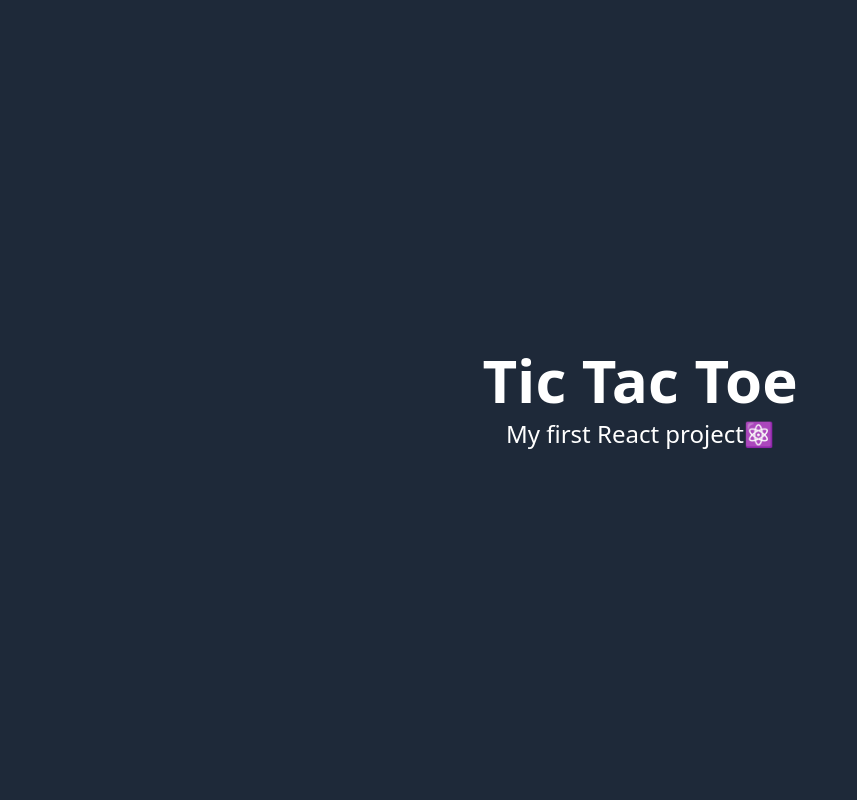
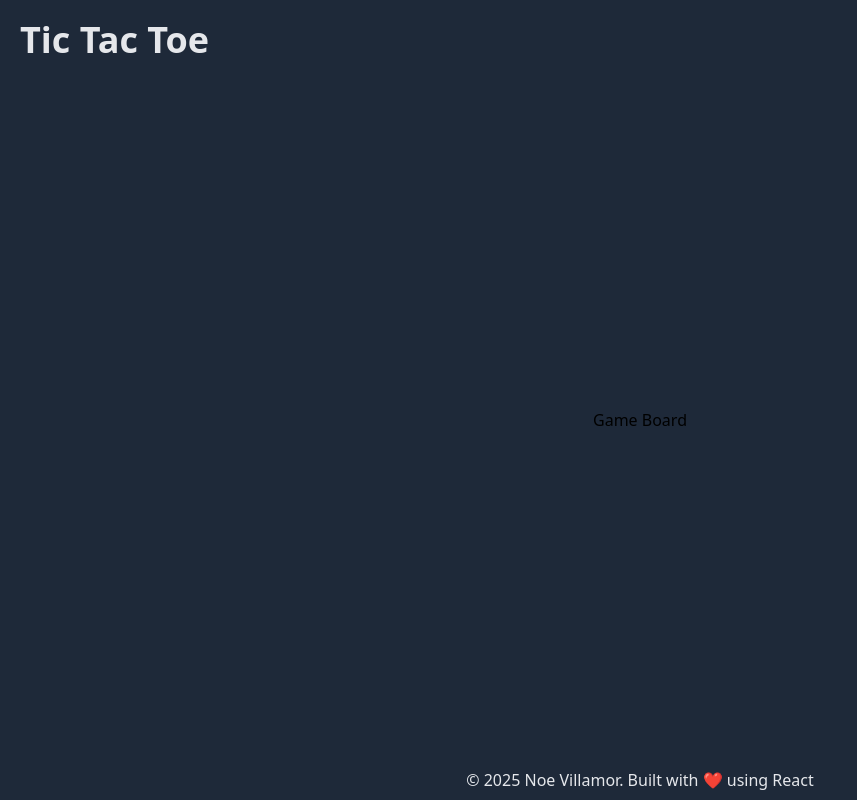
Before and after one commit to noerocks/TicTacToe, a React (Vite) app: page / in a window 1280 px wide. Shown: the whole page, without its empty margins (0-857 px from the left). Built offline with nearby package versions, Linux system fonts and the light colour scheme.

Commit message:
App layout

```diff
--- a/src/App.jsx
+++ b/src/App.jsx
@@ -1,12 +1,15 @@
 import React from "react";
+import Header from "./components/Header";
+import Game from "./components/Game";
+import Footer from "./components/Footer";
 
 class App extends React.Component {
   render() {
-    console.log("test");
     return (
-      <div className="h-screen flex flex-col justify-center items-center gap-2 bg-gray-800 text-white">
-        <h1 className="text-6xl font-bold">Tic Tac Toe</h1>
-        <p className="text-2xl">My first React project⚛️</p>
+      <div className="min-h-screen flex flex-col gap-5 justify-between items-center bg-gray-800">
+        <Header />
+        <Game />
+        <Footer />
       </div>
     );
   }
--- /dev/null
+++ b/src/components/Footer.jsx
@@ -0,0 +1,21 @@
+import React from "react";
+
+class Footer extends React.Component {
+  render() {
+    return (
+      <div>
+        <p className="text-gray-200 p-2">
+          {`${String.fromCharCode(
+            0x00a9
+          )} 2025 Noe Villamor. Built with ${String.fromCharCode(
+            0x2764,
+            0xfe0f
+          )}`}{" "}
+          using React
+        </p>
+      </div>
+    );
+  }
+}
+
+export default Footer;
--- /dev/null
+++ b/src/components/Game.jsx
@@ -0,0 +1,9 @@
+import React from "react";
+
+class Game extends React.Component {
+  render() {
+    return <h1>Game Board</h1>;
+  }
+}
+
+export default Game;
--- /dev/null
+++ b/src/components/Header.jsx
@@ -0,0 +1,13 @@
+import React from "react";
+
+class Header extends React.Component {
+  render() {
+    return (
+      <div className="w-full">
+        <h1 className="text-gray-200 text-4xl font-bold p-5">Tic Tac Toe</h1>
+      </div>
+    );
+  }
+}
+
+export default Header;
```
Also changed, not shown: src/components/Cell.jsx (added).
